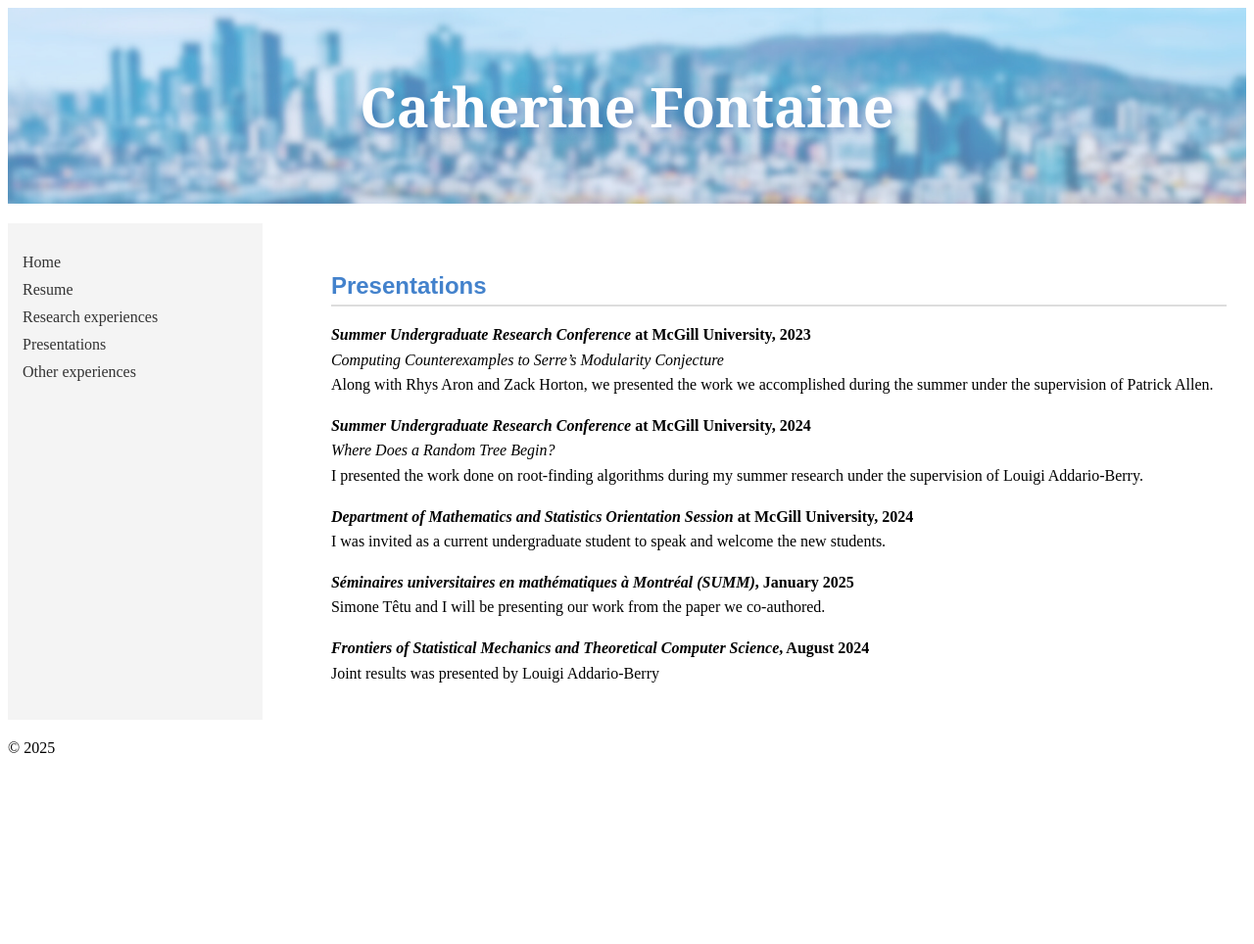
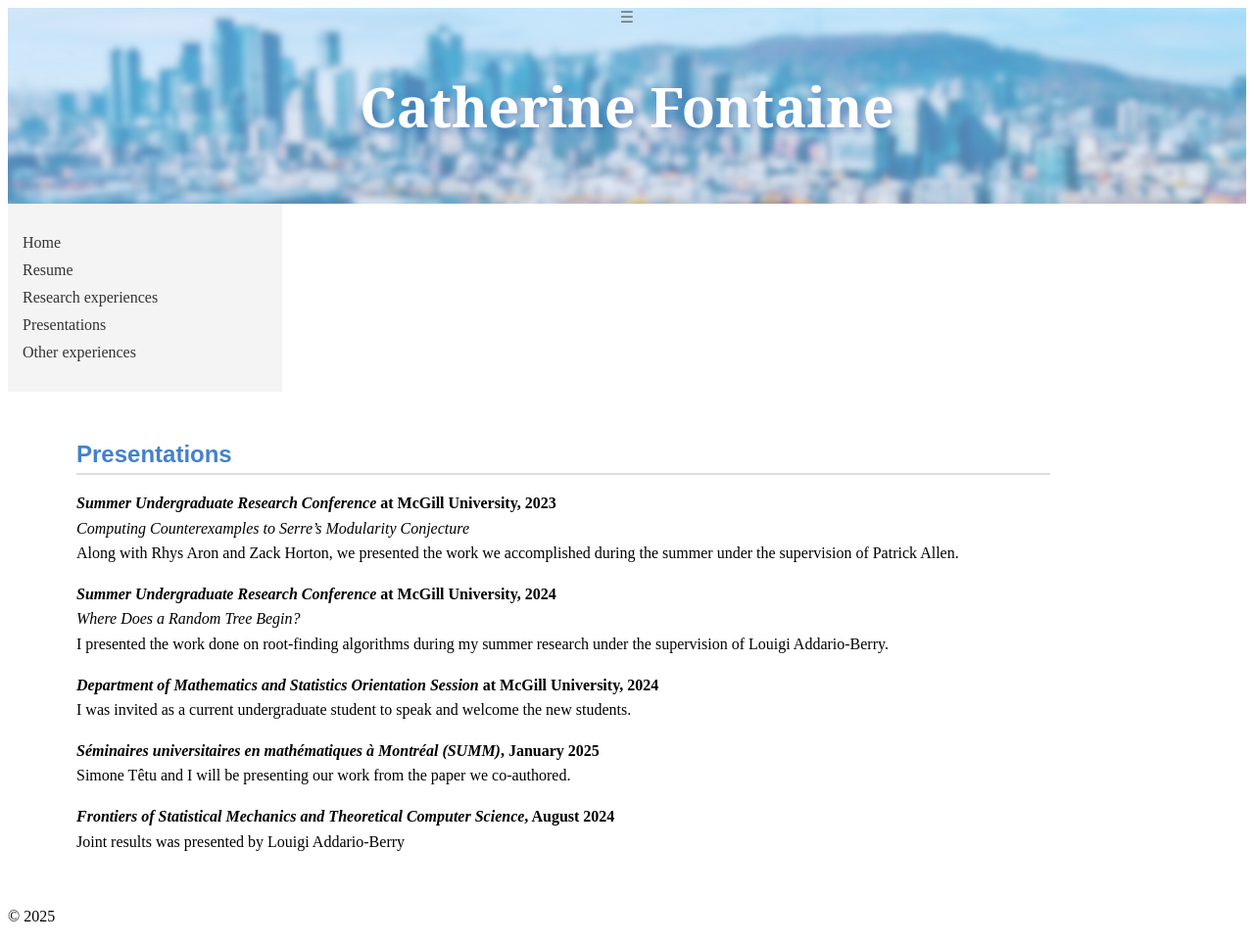
Before and after one commit to CatherineFontaine/CatherineFontaine.github.io, a Jekyll site: the page built from presentations.md, in a window 1280 px wide. Shown: the whole page at 98% size. Built offline with Jekyll 4.4.1, drawn with Linux system fonts in a browser that asks for light colours; before the commit the page ends 900 px from its top, so only the background shows below that.

Commit message:
Update default.html

```diff
--- a/_layouts/default.html
+++ b/_layouts/default.html
@@ -20,11 +20,12 @@
 <body>
   <header>
     <h1>Catherine Fontaine</h1>
+    <!-- Hamburger menu button -->
+    <div class="hamburger" onclick="toggleMenu()">☰</div>
   </header>
 
-  <!-- Main content area with sidebar -->
-  <div class="container">
-    <div class="sidebar">
+  <!-- Sidebar navigation -->
+  <div class="sidebar" id="sidebar">
     <ul>
       <li><a href="{{ site.baseurl }}/">Home</a></li>
       <li><a href="{{ site.baseurl }}/resume.pdf" target="_blank">Resume</a></li>
```
Also changed, not shown: other parts of _layouts/default.html (+7 -1 lines). Lines whose indentation alone changed are shown as unchanged.
